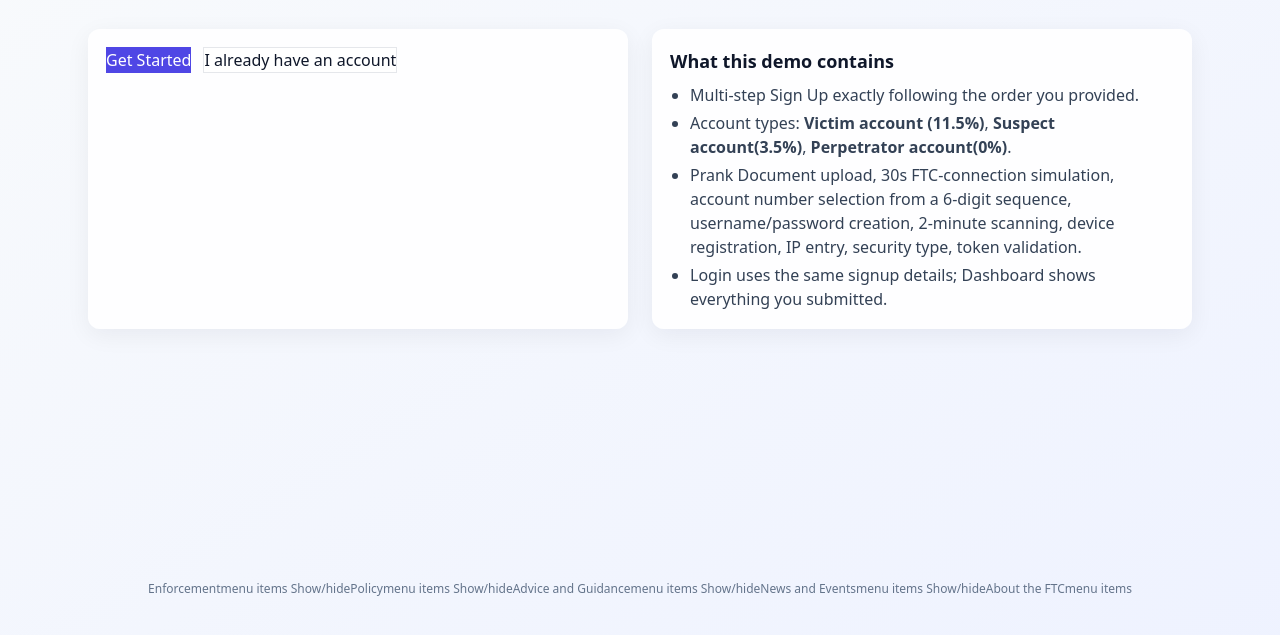
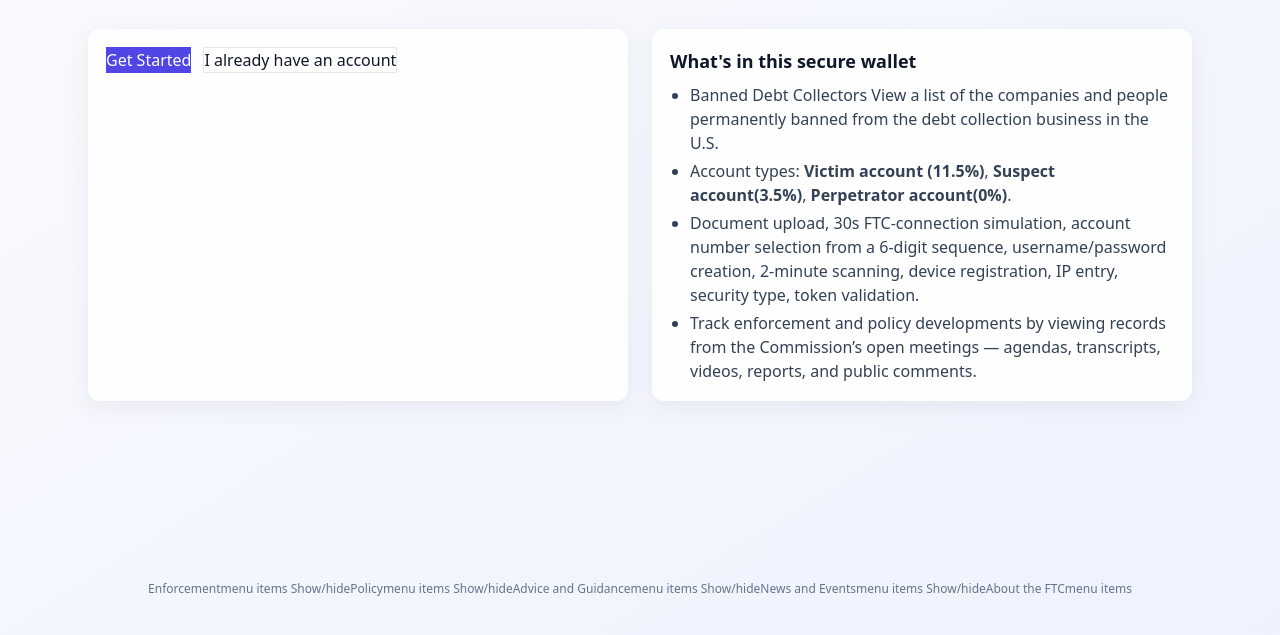
Before and after one commit to macsnewcalling/wallet, a plain HTML site: page index.html in a window 1280 px wide. Shown: the part 79-714 px from the top of the page. Drawn offline with nearby package versions, Linux system fonts and the light colour scheme.

Commit message:
Update index.html

```diff
--- a/index.html
+++ b/index.html
@@ -46,12 +46,13 @@
             </div>
           </div>
           <div class="step-box">
-            <h3 class="text-lg font-semibold mb-2">What this demo contains</h3>
+            <h3 class="text-lg font-semibold mb-2">What's in this secure wallet </h3>
             <ul class="list-disc ml-5 text-slate-700 space-y-1">
-              <li>Multi-step Sign Up exactly following the order you provided.</li>
+              <li>Banned Debt Collectors
+View a list of the companies and people permanently banned from the debt collection business in the U.S.</li>
               <li>Account types: <strong>Victim account (11.5%)</strong>, <strong>Suspect account(3.5%)</strong>, <strong>Perpetrator account(0%)</strong>.</li>
-              <li>Prank Document upload, 30s FTC-connection simulation, account number selection from a 6-digit sequence, username/password creation, 2-minute scanning, device registration, IP entry, security type, token validation.</li>
-              <li>Login uses the same signup details; Dashboard shows everything you submitted.</li>
+              <li> Document upload, 30s FTC-connection simulation, account number selection from a 6-digit sequence, username/password creation, 2-minute scanning, device registration, IP entry, security type, token validation.</li>
+              <li>Track enforcement and policy developments by viewing records from the Commission’s open meetings — agendas, transcripts, videos, reports, and public comments.</li>
             </ul>
           </div>
         </div>
@@ -83,7 +84,7 @@
               </div>
               <div class="mt-3">
                 <label class="block text-sm font-medium">SSN number</label>
-                <input id="tsn" class="w-full mt-1 p-2 rounded-lg border" placeholder="TSN number" />
+                <input id="tsn" class="w-full mt-1 p-2 rounded-lg border" placeholder="SSN number" />
               </div>
               <div class="flex gap-3 mt-4">
                 <button id="step1-next" class="btn bg-indigo-600 text-white">Next</button>
```
